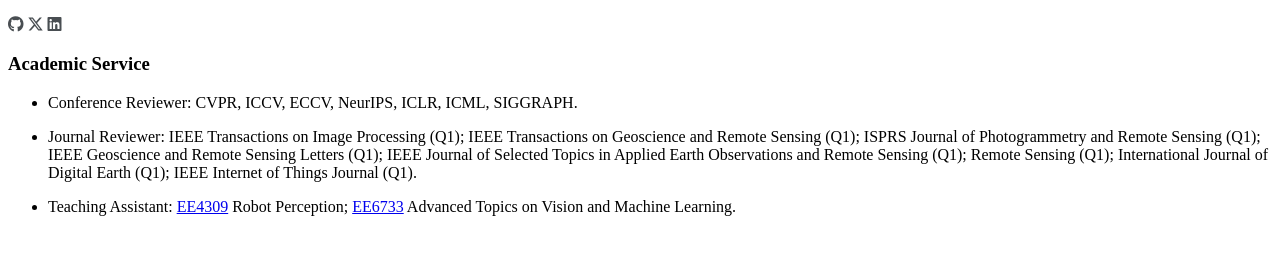
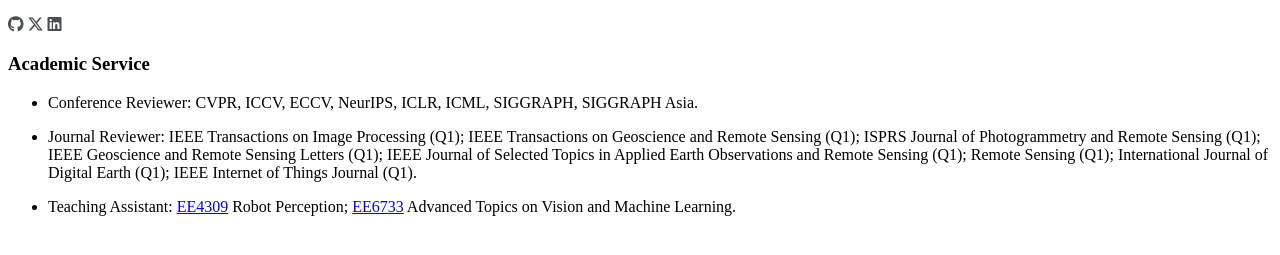
Before and after one commit to ruizhaocv/ruizhaocv.github.io, a Jekyll site: the page built from _pages/includes/academic_service.md, in a window 1280 px wide. Shown: the part 375-630 px from the top of the page. Built offline with Jekyll 4.4.1, drawn with Linux system fonts in a browser that asks for light colours; nearby versions of some CDN libraries; some web fonts are replaced; our own code applies the rules of GitHub Pages for plain Markdown files; a style sheet for code colours, icons or effects is not loaded.

Commit message:
Update academic_service.md

```diff
--- a/_pages/includes/academic_service.md
+++ b/_pages/includes/academic_service.md
@@ -1,6 +1,6 @@
 
 # Academic Service
-- Conference Reviewer: CVPR, ICCV, ECCV, NeurIPS, ICLR, ICML, SIGGRAPH.
+- Conference Reviewer: CVPR, ICCV, ECCV, NeurIPS, ICLR, ICML, SIGGRAPH, SIGGRAPH Asia.
 
 - Journal Reviewer:
 IEEE Transactions on Image Processing (Q1);
```
